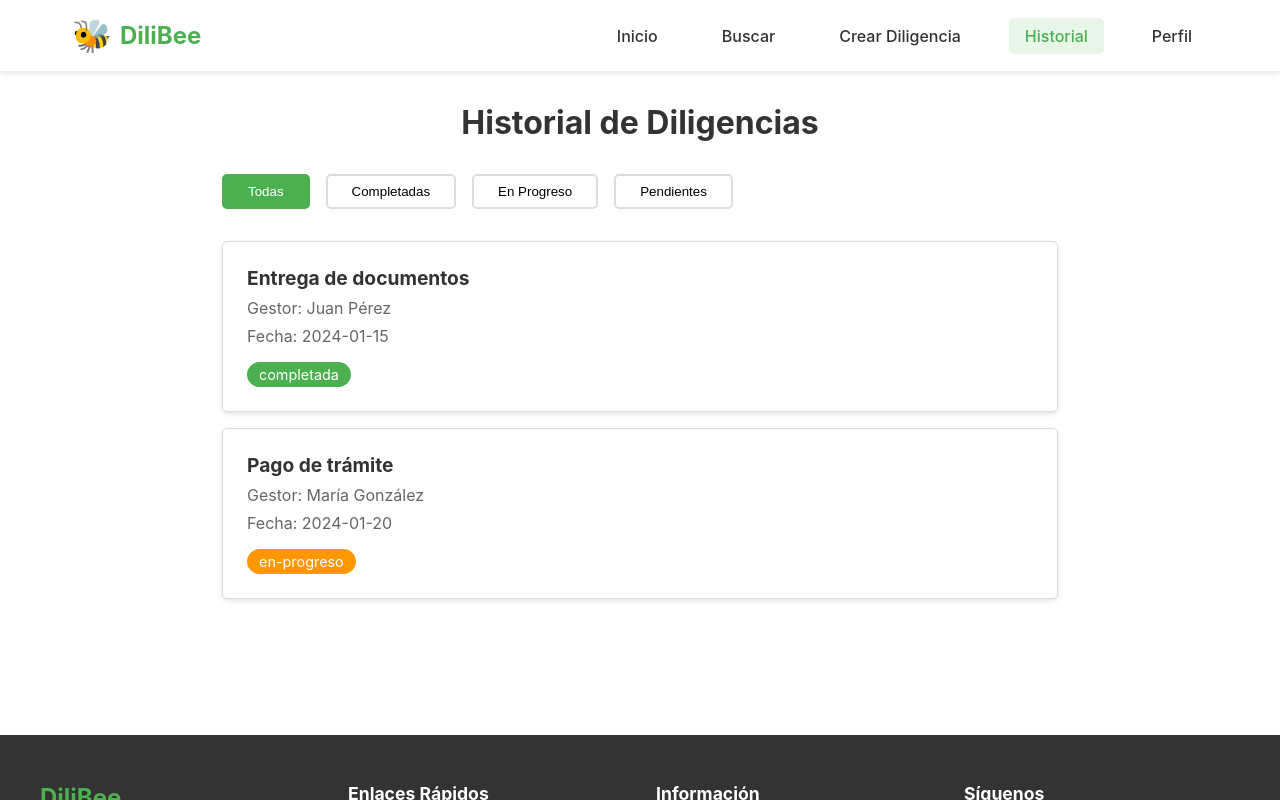
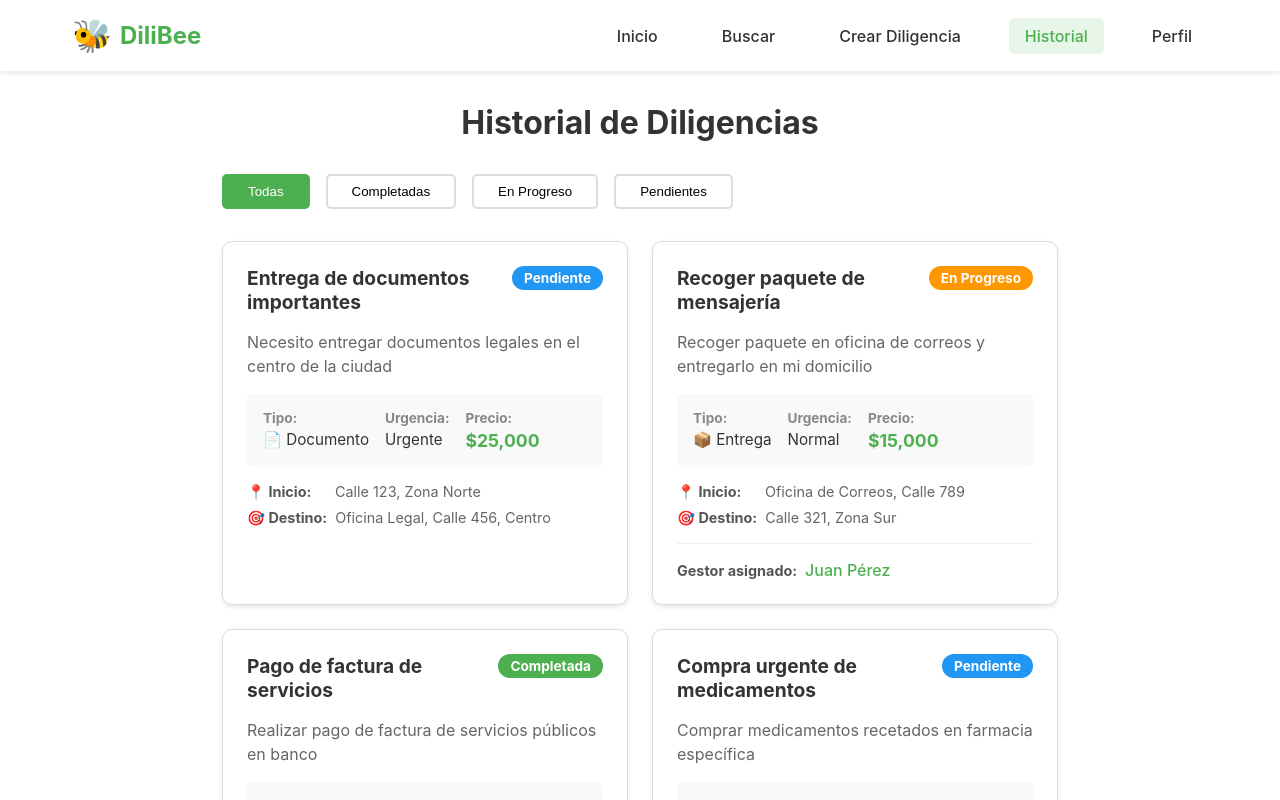
Before and after one commit to licarys/dilibee, a React (Vite) app: page /historial in a window 1280 px wide. Shown: the top 800 px of the page. Built offline with nearby package versions, Linux system fonts and the light colour scheme.

Commit message:
Implement CrearDiligencia form with price estimation and submission logic; enhance Historial page with API integration for fetching and filtering diligencias; update styles for improved user feedback and layout.

```diff
--- a/src/pages/CrearDiligencia.jsx
+++ b/src/pages/CrearDiligencia.jsx
@@ -1,15 +1,22 @@
 import { useState } from 'react'
+import { useNavigate } from 'react-router-dom'
+import { apiService } from '../utils/api'
 import '../styles/CrearDiligencia.css'
 
 function CrearDiligencia() {
+  const navigate = useNavigate()
   const [formData, setFormData] = useState({
     titulo: '',
     descripcion: '',
     puntoInicio: '',
     puntoDestino: '',
     tipo: 'entrega',
-    urgencia: 'normal'
+    urgencia: 'normal',
+    precio: ''
   })
+  const [loading, setLoading] = useState(false)
+  const [error, setError] = useState('')
+  const [success, setSuccess] = useState(false)
 
   const handleChange = (e) => {
     const { name, value } = e.target
@@ -17,13 +24,72 @@ function CrearDiligencia() {
       ...prev,
       [name]: value
     }))
+    // Limpiar mensajes cuando el usuario edita
+    if (error) setError('')
+    if (success) setSuccess(false)
   }
 
-  const handleSubmit = (e) => {
+  const calcularPrecioEstimado = () => {
+    let precioBase = 10000
+    const multiplicadores = {
+      'normal': 1,
+      'urgente': 1.5,
+      'muy-urgente': 2
+    }
+    const multiplicadorUrgencia = multiplicadores[formData.urgencia] || 1
+    return Math.round(precioBase * multiplicadorUrgencia)
+  }
+
+  const handlePrecioFocus = () => {
+    if (!formData.precio) {
+      const precioEstimado = calcularPrecioEstimado()
+      setFormData(prev => ({ ...prev, precio: precioEstimado.toString() }))
+    }
+  }
+
+  const handleSubmit = async (e) => {
     e.preventDefault()
-    // Lógica de envío se implementará más adelante
-    console.log('Diligencia creada:', formData)
-    alert('¡Diligencia creada! (simulación)')
+    setLoading(true)
+    setError('')
+    setSuccess(false)
+
+    try {
+      const precio = parseInt(formData.precio) || calcularPrecioEstimado()
+
+      const nuevaDiligencia = {
+        ...formData,
+        precio,
+        usuario: {
+          id: 1,
+          nombre: 'Usuario Actual',
+          calificacion: 4.5
+        }
+      }
+
+      const response = await apiService.createDiligencia(nuevaDiligencia)
+
+      setSuccess(true)
+      setFormData({
+        titulo: '',
+        descripcion: '',
+        puntoInicio: '',
+        puntoDestino: '',
+        tipo: 'entrega',
+        urgencia: 'normal',
+        precio: ''
+      })
+
+      // Redirigir al historial después de 2 segundos
+      setTimeout(() => {
+        navigate('/historial')
+      }, 2000)
+
+    } catch (err) {
+      setError('Error al crear la diligencia. Por favor, intenta nuevamente.')
+      console.error('Error:', err)
+    } finally {
+      setLoading(false)
+    }
   }
 
   return (
@@ -129,8 +195,45 @@ function CrearDiligencia() {
           </select>
         </div>
 
-        <button type="submit" className="crear-diligencia__submit">
-          Crear Diligencia
+        <div className="crear-diligencia__field">
+          <label htmlFor="precio" className="crear-diligencia__label">
+            Precio Estimado (COP)
+          </label>
+          <input
+            type="number"
+            id="precio"
+            name="precio"
+            className="crear-diligencia__input"
+            value={formData.precio}
+            onChange={handleChange}
+            onFocus={handlePrecioFocus}
+            placeholder="Se calculará automáticamente"
+            min="0"
+            required
+          />
+          <small className="crear-diligencia__hint">
+            El precio se estima según la urgencia. Puedes ajustarlo manualmente.
+          </small>
+        </div>
+
+        {error && (
+          <div className="crear-diligencia__message crear-diligencia__message--error">
+            {error}
+          </div>
+        )}
+
+        {success && (
+          <div className="crear-diligencia__message crear-diligencia__message--success">
+            ¡Diligencia creada exitosamente! Redirigiendo al historial...
+          </div>
+        )}
+
+        <button
+          type="submit"
+          className="crear-diligencia__submit"
+          disabled={loading}
+        >
+          {loading ? 'Creando...' : 'Crear Diligencia'}
         </button>
       </form>
     </div>
--- a/src/pages/Historial.jsx
+++ b/src/pages/Historial.jsx
@@ -1,35 +1,53 @@
 import { useState, useEffect } from 'react'
+import { apiService } from '../utils/api'
+import DiligenciaCard from '../components/DiligenciaCard'
 import '../styles/Historial.css'
 
 function Historial() {
   const [diligencias, setDiligencias] = useState([])
   const [filtro, setFiltro] = useState('todas')
+  const [loading, setLoading] = useState(true)
+  const [error, setError] = useState('')
 
   useEffect(() => {
-    // En producción, esto vendría de una API
-    // Simulamos datos de ejemplo
-    const datosEjemplo = [
-      {
-        id: 1,
-        titulo: 'Entrega de documentos',
-        estado: 'completada',
-        fecha: '2024-01-15',
-        gestor: 'Juan Pérez'
-      },
-      {
-        id: 2,
-        titulo: 'Pago de trámite',
-        estado: 'en-progreso',
-        fecha: '2024-01-20',
-        gestor: 'María González'
-      }
-    ]
-    setDiligencias(datosEjemplo)
+    loadDiligencias()
   }, [])
 
-  const diligenciasFiltradas = filtro === 'todas'
-    ? diligencias
-    : diligencias.filter(d => d.estado === filtro)
+  useEffect(() => {
+    if (filtro !== 'todas') {
+      loadDiligenciasByEstado()
+    } else {
+      loadDiligencias()
+    }
+  }, [filtro])
+
+  const loadDiligencias = async () => {
+    setLoading(true)
+    setError('')
+    try {
+      const response = await apiService.getDiligencias()
+      setDiligencias(response.data || [])
+    } catch (err) {
+      setError('Error al cargar el historial. Por favor, intenta nuevamente.')
+      console.error('Error:', err)
+    } finally {
+      setLoading(false)
+    }
+  }
+
+  const loadDiligenciasByEstado = async () => {
+    setLoading(true)
+    setError('')
+    try {
+      const response = await apiService.getDiligenciasByEstado(filtro)
+      setDiligencias(response.data || [])
+    } catch (err) {
+      setError('Error al filtrar diligencias. Por favor, intenta nuevamente.')
+      console.error('Error:', err)
+    } finally {
+      setLoading(false)
+    }
+  }
 
   return (
     <div className="historial">
@@ -39,45 +57,58 @@ function Historial() {
         <button
           className={`historial__filtro ${filtro === 'todas' ? 'historial__filtro--active' : ''}`}
           onClick={() => setFiltro('todas')}
+          disabled={loading}
         >
           Todas
         </button>
         <button
           className={`historial__filtro ${filtro === 'completada' ? 'historial__filtro--active' : ''}`}
           onClick={() => setFiltro('completada')}
+          disabled={loading}
         >
           Completadas
         </button>
         <button
           className={`historial__filtro ${filtro === 'en-progreso' ? 'historial__filtro--active' : ''}`}
           onClick={() => setFiltro('en-progreso')}
+          disabled={loading}
         >
           En Progreso
         </button>
         <button
           className={`historial__filtro ${filtro === 'pendiente' ? 'historial__filtro--active' : ''}`}
           onClick={() => setFiltro('pendiente')}
+          disabled={loading}
         >
           Pendientes
         </button>
       </div>
 
+      {error && (
+        <div className="historial__error">
+          {error}
+        </div>
+      )}
+
       <div className="historial__lista">
-        {diligenciasFiltradas.length === 0 ? (
+        {loading && (
+          <p className="historial__empty">
+            Cargando diligencias...
+          </p>
+        )}
+
+        {!loading && diligencias.length === 0 && (
           <p className="historial__empty">
             No hay diligencias para mostrar
           </p>
-        ) : (
-          diligenciasFiltradas.map(diligencia => (
-            <div key={diligencia.id} className="historial__item">
-              <h3 className="historial__item-titulo">{diligencia.titulo}</h3>
-              <p className="historial__item-gestor">Gestor: {diligencia.gestor}</p>
-              <p className="historial__item-fecha">Fecha: {diligencia.fecha}</p>
-              <span className={`historial__item-estado historial__item-estado--${diligencia.estado}`}>
-                {diligencia.estado}
-              </span>
-            </div>
-          ))
+        )}
+
+        {!loading && diligencias.length > 0 && (
+          <div className="historial__grid">
+            {diligencias.map(diligencia => (
+              <DiligenciaCard key={diligencia.id} diligencia={diligencia} />
+            ))}
+          </div>
         )}
       </div>
     </div>
--- a/src/styles/CrearDiligencia.css
+++ b/src/styles/CrearDiligencia.css
@@ -53,6 +53,38 @@
   transition: background-color 0.2s;
 }
 
-.crear-diligencia__submit:hover {
+.crear-diligencia__submit:hover:not(:disabled) {
   background-color: #45a049;
 }
+
+.crear-diligencia__submit:disabled {
+  opacity: 0.6;
+  cursor: not-allowed;
+}
+
+.crear-diligencia__hint {
+  display: block;
+  margin-top: 0.25rem;
+  font-size: 0.85rem;
+  color: #888;
+  font-style: italic;
+}
+
+.crear-diligencia__message {
+  padding: 1rem;
+  border-radius: 5px;
+  margin-bottom: 1rem;
+  font-weight: 500;
+}
+
+.crear-diligencia__message--error {
+  background-color: #ffebee;
+  color: #c62828;
+  border: 1px solid #ef5350;
+}
+
+.crear-diligencia__message--success {
+  background-color: #e8f5e9;
+  color: #2e7d32;
+  border: 1px solid #4caf50;
+}
--- a/src/styles/Historial.css
+++ b/src/styles/Historial.css
@@ -38,56 +38,38 @@
 }
 
 .historial__lista {
-  display: flex;
-  flex-direction: column;
-  gap: 1rem;
+  margin-top: 2rem;
 }
 
-.historial__item {
-  padding: 1.5rem;
-  background-color: white;
-  border: 1px solid #ddd;
-  border-radius: 5px;
-  box-shadow: 0 2px 5px rgba(0,0,0,0.1);
+.historial__grid {
+  display: grid;
+  grid-template-columns: repeat(auto-fill, minmax(300px, 1fr));
+  gap: 1.5rem;
 }
 
-.historial__item-titulo {
-  font-size: 1.2rem;
-  margin-bottom: 0.5rem;
-  color: #333;
+.historial__error {
+  padding: 1rem;
+  background-color: #ffebee;
+  color: #c62828;
+  border: 1px solid #ef5350;
+  border-radius: 5px;
+  margin-bottom: 1rem;
 }
 
-.historial__item-gestor,
-.historial__item-fecha {
-  margin-bottom: 0.5rem;
-  color: #666;
-}
-
-.historial__item-estado {
-  display: inline-block;
-  padding: 0.25rem 0.75rem;
-  border-radius: 15px;
-  font-size: 0.9rem;
-  margin-top: 0.5rem;
-}
-
-.historial__item-estado--completada {
-  background-color: #4CAF50;
-  color: white;
-}
-
-.historial__item-estado--en-progreso {
-  background-color: #FF9800;
-  color: white;
-}
-
-.historial__item-estado--pendiente {
-  background-color: #2196F3;
-  color: white;
+.historial__filtro:disabled {
+  opacity: 0.6;
+  cursor: not-allowed;
 }
 
 .historial__empty {
   text-align: center;
   color: #666;
   padding: 3rem;
+  font-size: 1.1rem;
 }
+
+@media (max-width: 768px) {
+  .historial__grid {
+    grid-template-columns: 1fr;
+  }
+}
```
